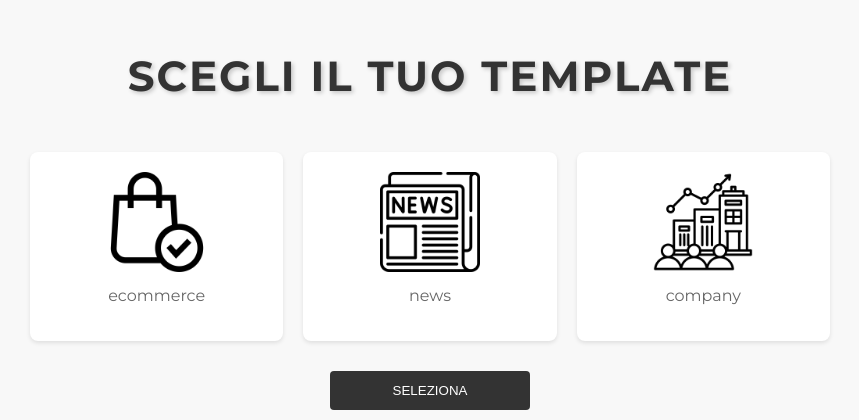
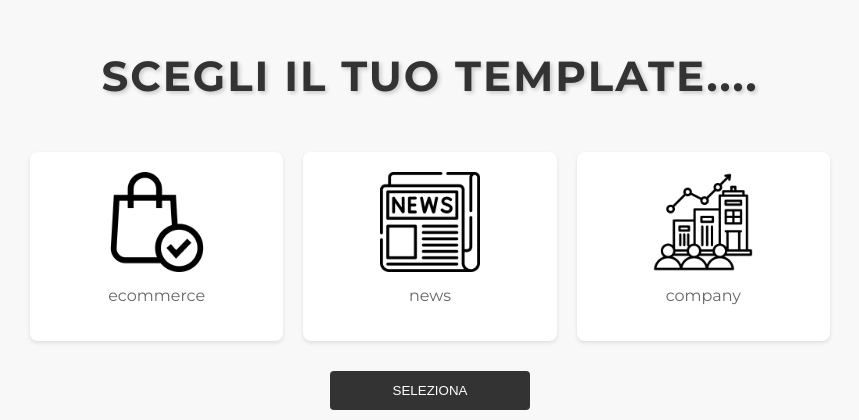
Before and after one commit to pedo4/TestAzPip, a Flask app: template Templates/code/template.html in a window 1280 px wide. Shown: the top 420 px of the page, without its empty margins (210-1069 px from the left). Run offline with Flask 2, Linux system fonts and the light colour scheme; the template is opened without the code that fills it, so the values that code supplies are empty.

Commit message:
template modified

```diff
--- a/Templates/code/template.html
+++ b/Templates/code/template.html
@@ -83,7 +83,7 @@
   </style>
 </head>
 <body>
-  <h1 class="title">Scegli il tuo template</h1>
+  <h1 class="title">Scegli il tuo template....</h1>
   <div class="grid-container" id="templateGrid"></div>
   <button class="select-button" id="selectButton">Seleziona</button>
   <script>
```
